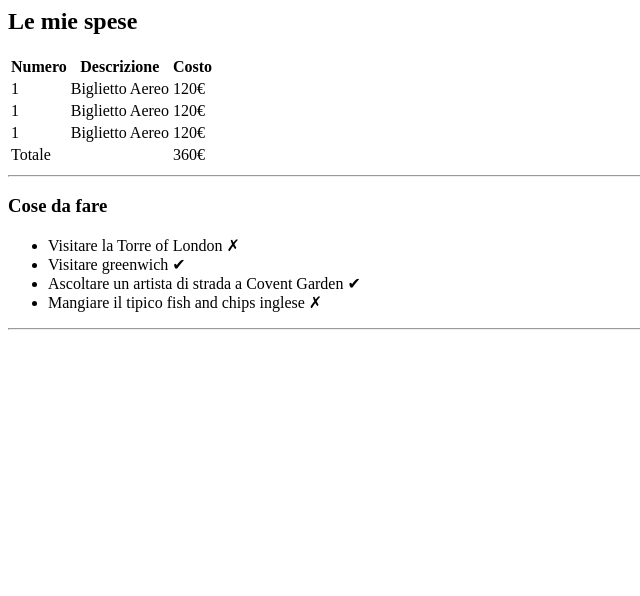
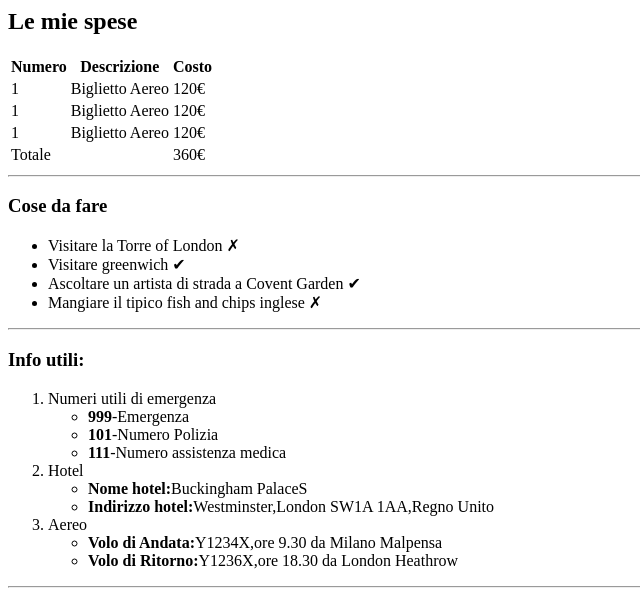
Before and after one commit to Martino888/html-london-trip, a plain HTML site: page index.html in a window 1280 px wide. Shown: the part 706-1302 px from the top of the page, without its empty margins (0-640 px from the left). Before the commit the page ends 1044 px from the top, so only its background shows below. Drawn offline with Linux system fonts and the light colour scheme.

Commit message:
info utili

```diff
--- a/index.html
+++ b/index.html
@@ -47,5 +47,48 @@
         </ul>
     </section>
     <hr>
+    <!--Info Utili-->
+    <section>
+        <h3>Info utili:</h3>
+        <ol>
+            <li>
+                Numeri utili di emergenza
+                <ul>
+                    <li>
+                        <strong>999</strong>-Emergenza
+                    </li>
+                    <li>
+                        <strong>101</strong>-Numero Polizia
+                    </li>
+                    <li>
+                    <strong>111</strong>-Numero assistenza medica
+                    </li>
+                </ul>
+            </li>
+            <li>
+                Hotel
+                <ul>
+                    <li>
+                        <strong>Nome hotel:</strong>Buckingham PalaceS
+                    </li>
+                    <li>
+                        <strong>Indirizzo hotel:</strong>Westminster,London SW1A 1AA,Regno Unito
+                    </li>
+                </ul>
+            </li>
+            <li>
+                Aereo
+                <ul>
+                    <li>
+                        <strong>Volo di Andata:</strong>Y1234X,ore 9.30 da Milano Malpensa
+                    </li>
+                    <li>
+                        <strong>Volo di Ritorno:</strong>Y1236X,ore 18.30 da London Heathrow
+                    </li>
+                </ul>
+            </li>
+        </ol>
+        <hr>
+    </section>
 </body>
 </html>
```
